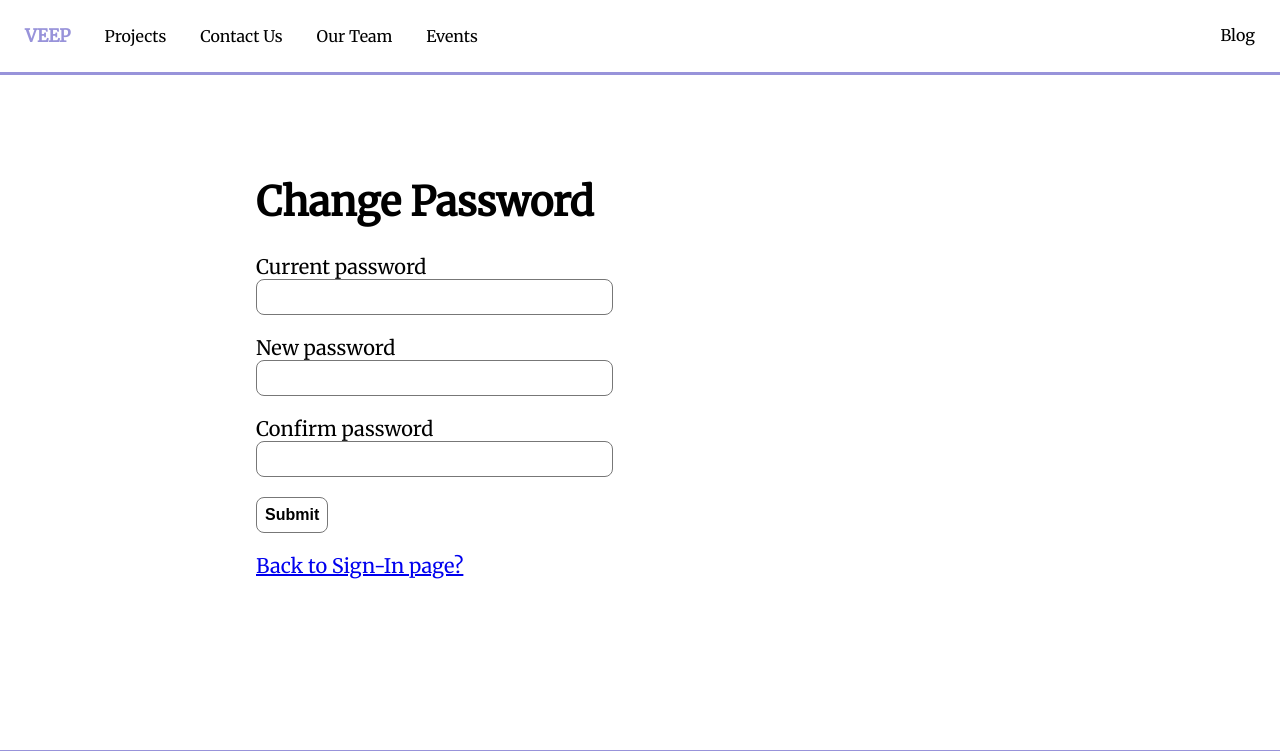
After one commit to chouvinc/veep-web-server, a Flask app: page /admin/change_password in a window 1280 px wide. The commit adds this page. Shown: the top 751 px of the page. Run offline with Flask 2, Linux system fonts and the light colour scheme; the visitor is signed in with stand-in values (Sample User, id 1).

Commit message:
Added change password and also changed register to just give a generated password

```diff
--- a/app/admin/controllers.py
+++ b/app/admin/controllers.py
@@ -1,11 +1,14 @@
 from flask import Blueprint, request, render_template, redirect, url_for, flash, jsonify
 from flask_login import current_user, login_user, logout_user
 from flask_wtf import FlaskForm
-from app.util.form import LoginForm, RegistrationForm
+from app.util.form import LoginForm, RegistrationForm, ChangePasswordForm
 from app.util.models import User
 from app import db
-from app.logic import submit_info_logic, delete_logic
+from app.logic import submit_info_logic, delete_logic, email_logic
 from app.mappers.display_string_mapper import map
+
+import datetime
+import hashlib
 
 admin = Blueprint('admin', __name__, template_folder='templates')
 
@@ -111,12 +114,35 @@ def register():
     form = RegistrationForm()
     if form.validate_on_submit():
         user = User(username=form.username.data, email=form.email.data)
-        user.set_password(form.password.data)
+
+        # Create a password based on current time
+        hash_obj = hashlib.sha1(str(datetime.datetime.now()).encode())
+        generated_password = hash_obj.hexdigest()[0:8]
+        user.set_password(generated_password)
         db.session.add(user)
         db.session.commit()
         flash('Registered!')
+
+        # Send an email to the user to change their password
+        #email_logic.send_set_password_email(form.email.data, generated_password)
         return redirect(url_for('.login'))
     return render_template('register.htm', title='Register', form=form)
 
+
+# Use this endpoint to change password
+@admin.route('/change_password', methods=['GET', 'POST'])
+def change_password():
+    if not current_user.is_authenticated:
+        admin_only_msg = "Sorry, only users can change their passwords."
+        flash(admin_only_msg)
+        return render_template('change_password.htm', title='Change Password', admin_only_msg=admin_only_msg)
+    form = ChangePasswordForm()
+    if form.validate_on_submit():
+        current_user.set_password(form.password.data)
+        db.session.commit()
+        flash('Password changed')
+        return redirect(url_for('.login'))
+    return render_template('change_password.htm', title='Change Password', form=form)
+
 # TODO: change register to add username/email only, and then check in login if user has a password.
 # TODO: If they don't have a password prompt them to create one (so we can continue w/ the execs add other execs paradigm)
--- a/app/logic/email_logic.py
+++ b/app/logic/email_logic.py
@@ -15,9 +15,9 @@ def form_handler(form):
     """ % (form.name.data, form.email.data, form.message_text.data)
     mail.send(message)
 
-def send_set_password_email(email):
+def send_set_password_email(email, password):
     message = Message(WEBSITE_PREFIX + "Set Your Admin Password", sender='operations@uoftveep.com', recipients=[email])
-    message.body = SET_PASSWORD_EMAIL_STRING % (url_for('admin.set_password'))
+    message.body = SET_PASSWORD_EMAIL_STRING % (url_for('admin.set_password'), password)
     mail.send(message)
 
 # TODO rename functions to more descriptive names
--- /dev/null
+++ b/app/templates/change_password.htm
@@ -0,0 +1,33 @@
+{% extends "base.htm" %}
+
+{% block content %}
+<h1>Change Password</h1>
+{% if not admin_only_msg %}
+<form action="" method="post">
+    {{ form.hidden_tag() }}
+    <p>
+        {{ form.current_password.label }}<br>
+        {{ form.current_password(size=32) }}<br>
+        {% for error in form.current_password.errors %}
+        <span style="color: red;">[{{ error }}]</span>
+        {% endfor %}
+    </p>
+    <p>
+        {{ form.password.label }}<br>
+        {{ form.password(size=32) }}<br>
+        {% for error in form.password.errors %}
+        <span style="color: red;">[{{ error }}]</span>
+        {% endfor %}
+    </p>
+    <p>
+        {{ form.password2.label }}<br>
+        {{ form.password2(size=32) }}<br>
+        {% for error in form.password2.errors %}
+        <span style="color: red;">[{{ error }}]</span>
+        {% endfor %}
+    </p>
+    <p>{{ form.submit() }}</p>
+</form>
+{% endif %}
+<p><a href="{{url_for('.login')}}">Back to Sign-In page?</a></p>
+{% endblock %}
--- a/app/util/form.py
+++ b/app/util/form.py
@@ -62,12 +62,26 @@ class EventForm(FlaskForm):
     submit = SubmitField('Submit Event')
 
 
+# Used for creating a user with a generated password
+class GeneralRegistrationForm(FlaskForm):
+    username = StringField('Username', validators=[DataRequired()])
+    email = StringField('Email', validators=[DataRequired(), Email()])
+
+    def validate_username(self, username):
+        user = User.query.filter_by(username=username.data).first()
+        if user is not None:
+            raise ValidationError('Please use a different username.')
+
+    def validate_email(self, email):
+        user = User.query.filter_by(email=email.data).first()
+        if user is not None:
+            raise ValidationError('Please use a different email address.')
+
+
+# Used for a creating a user with a given password
 class RegistrationForm(FlaskForm):
     username = StringField('Username', validators=[DataRequired()])
     email = StringField('Email', validators=[DataRequired(), Email()])
-    password = PasswordField('Password', validators=[DataRequired()])
-    password2 = PasswordField(
-        'Repeat Password', validators=[DataRequired(), EqualTo('password')])
     submit = SubmitField('Register')
 
     def validate_username(self, username):
@@ -88,3 +102,10 @@ class ContactUsForm(FlaskForm):
     message_text = TextAreaField('Email Body', validators=[DataRequired("Please enter a message.")])
 
     submit = SubmitField('Submit Email')
+
+
+class ChangePasswordForm(FlaskForm):
+    current_password = PasswordField('Current password', validators=[DataRequired()])
+    password = PasswordField('New password', validators=[DataRequired()])
+    password2 = PasswordField('Confirm password', validators=[DataRequired(), EqualTo('password')])
+    submit = SubmitField('Submit')
--- a/app/util/string_literals.py
+++ b/app/util/string_literals.py
@@ -2,7 +2,7 @@
 
 # Email strings
 SET_PASSWORD_EMAIL_STRING = """"Welcome aboard the exec team!
-Please follow this link to set a new password: %s ."""
+Please follow this link to set a new password: %s . Your temporary password is: """
 WEBSITE_PREFIX = "[Website]: "
 
 
```
Also changed, not shown: app/templates/register.htm (+0 -14 lines), 1 other file.
